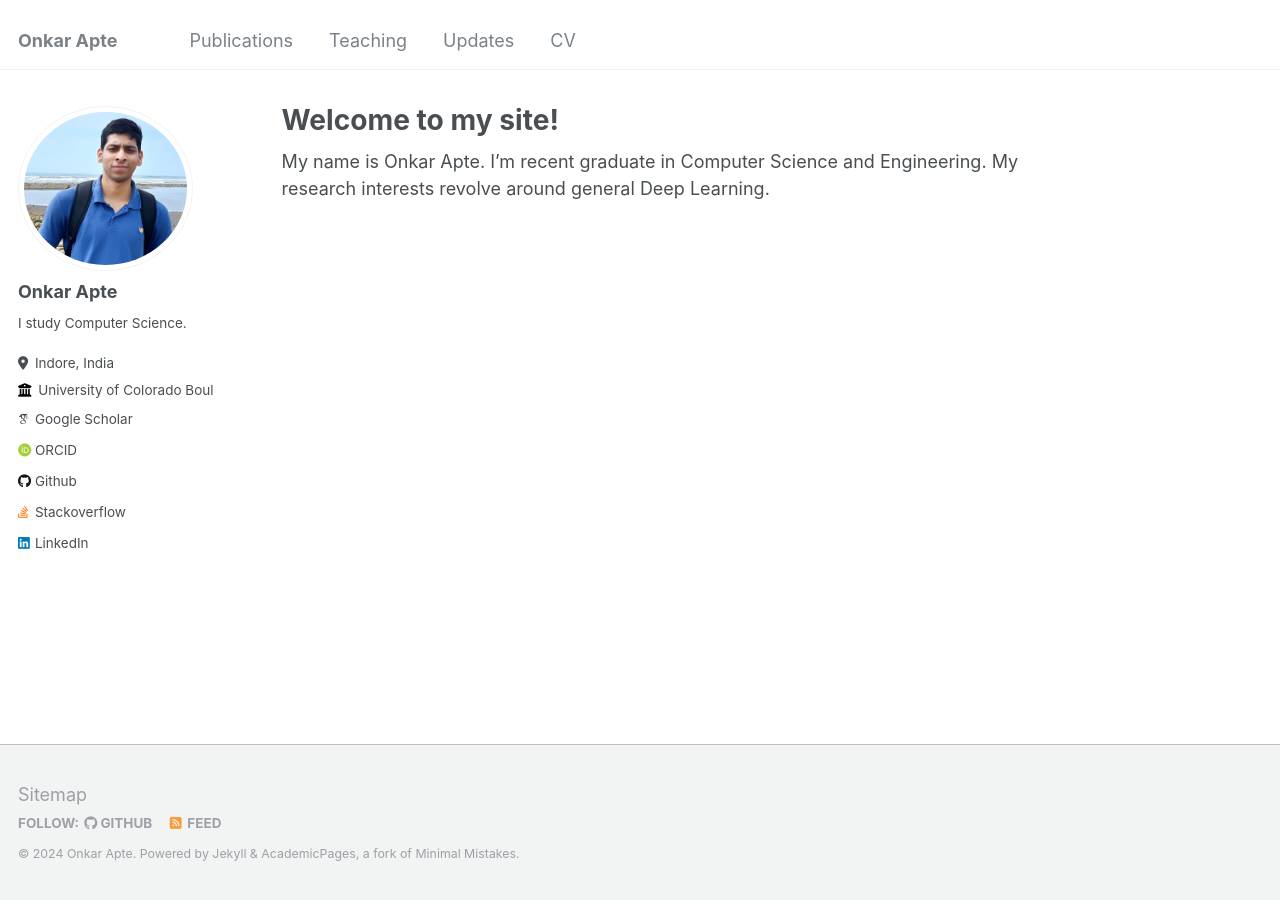
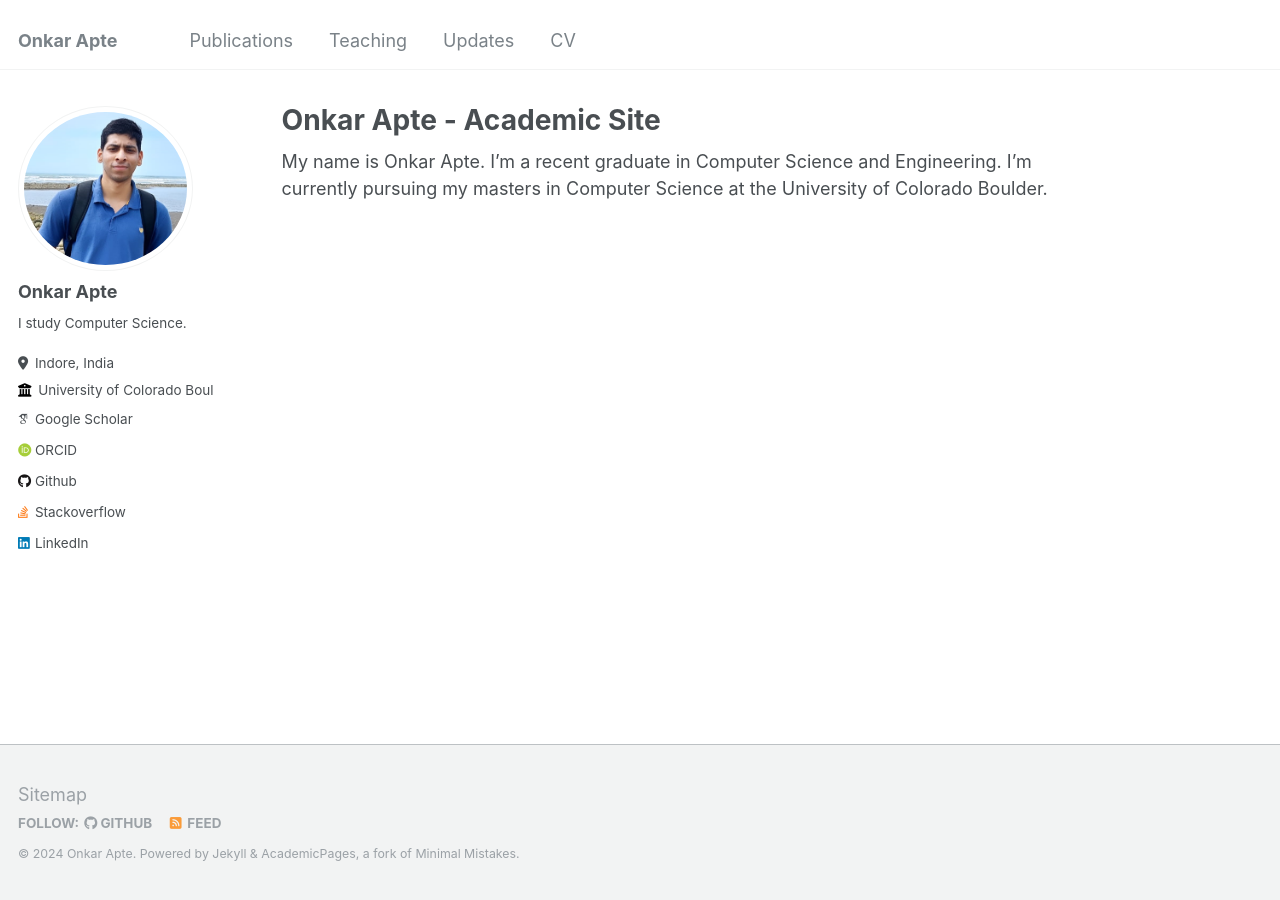
Before and after one commit to onapte/onapte.github.io, a Jekyll site: the page built from _pages/about.md, in a window 1280 px wide. Built offline with Jekyll 4.4.1, drawn with Linux system fonts in a browser that asks for light colours; some web fonts are replaced.

Commit message:
Update about.md

```diff
--- a/_pages/about.md
+++ b/_pages/about.md
@@ -1,10 +1,10 @@
 ---
 permalink: /
-title: "Welcome to my site!"
+title: "Onkar Apte - Academic Site"
 author_profile: true
 redirect_from:
   - /about/
   - /about.html
 ---
 
-My name is Onkar Apte. I'm recent graduate in Computer Science and Engineering. My research interests revolve around general Deep Learning.
+My name is Onkar Apte. I'm a recent graduate in Computer Science and Engineering. I'm currently pursuing my masters in Computer Science at the University of Colorado Boulder.
```
